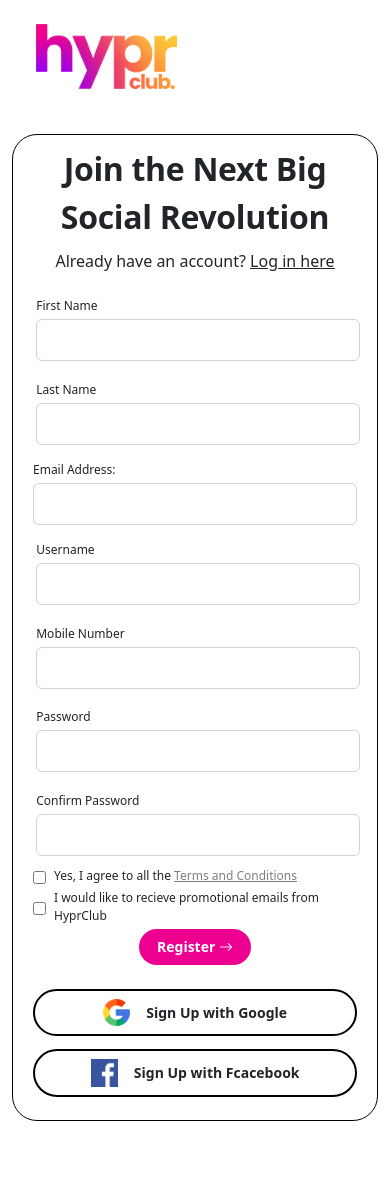
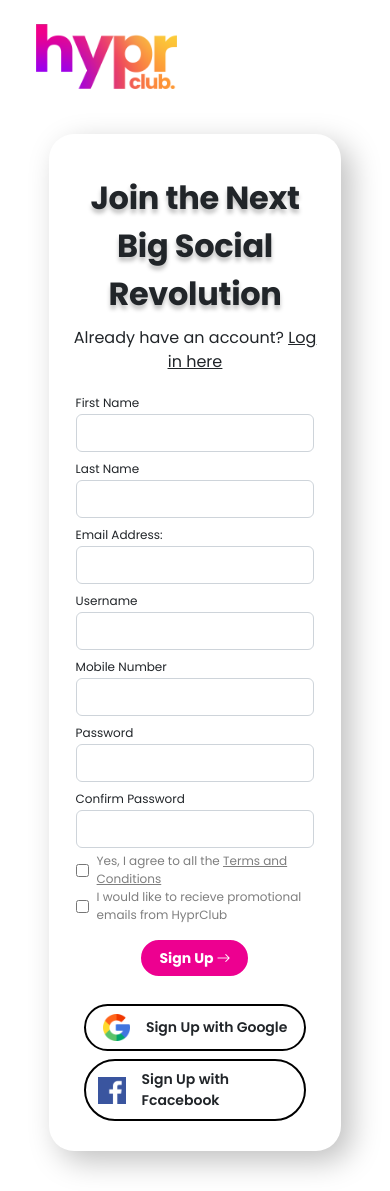
Before and after one commit to hyprclub/frontend-web, a React (Create React App) app in the folder frontend-hyprclub/: page /register in a window 390 px wide. Before the commit the page ends 1161 px from the top, so only its background shows below. Built offline with nearby package versions, Linux system fonts and the light colour scheme.

Commit message:
fixed some responsive and css issues

```diff
--- a/frontend-hyprclub/package.json
+++ b/frontend-hyprclub/package.json
@@ -13,6 +13,7 @@
     "@types/react-dom": "^17.0.11",
     "bootstrap": "^5.1.3",
     "bootstrap-icons": "^1.7.2",
+    "clsx": "^1.1.1",
     "react": "^17.0.2",
     "react-bootstrap": "^2.0.3",
     "react-dom": "^17.0.2",
--- a/frontend-hyprclub/public/index.html
+++ b/frontend-hyprclub/public/index.html
@@ -10,6 +10,10 @@
       content="Web site created using create-react-app"
     />
     <link rel="apple-touch-icon" href="%PUBLIC_URL%/logo192.png" />
+
+    <link rel="preconnect" href="https://fonts.googleapis.com">
+    <link rel="preconnect" href="https://fonts.gstatic.com" crossorigin>
+    <link href="https://fonts.googleapis.com/css2?family=Poppins:wght@100;200;300;400;600;700&display=swap" rel="stylesheet">
     <!--
       manifest.json provides metadata used when your web app is installed on a
       user's mobile device or desktop. See https://developers.google.com/web/fundamentals/web-app-manifest/
--- a/frontend-hyprclub/src/components/inputField/Input.tsx
+++ b/frontend-hyprclub/src/components/inputField/Input.tsx
@@ -1,7 +1,7 @@
 import React from 'react'
 import { FormControl } from 'react-bootstrap';
 import './input.css';
-
+import clsx from 'clsx';
 interface Input{
     half: boolean,
     lableText: string,
@@ -15,7 +15,7 @@ const InputField = ({half, lableText, typeOfInput}: Input) => {
             <FormControl
             required
             type={typeOfInput}
-            className='p-2 mb-2 inputItself'
+            className={clsx('mb-1 inputItself')}
             aria-label="Recipient's username"
             aria-describedby="basic-addon2"
             />
--- a/frontend-hyprclub/src/components/inputField/input.css
+++ b/frontend-hyprclub/src/components/inputField/input.css
@@ -1,14 +1,15 @@
 .fullWidth{
     width: 100%;
+    padding: 0 7px;
 }
 
 .halfWidth{
-    width: 48%;
-    margin: 1%;
+    width: 50%;
+    padding: 0 7px;
 }
 
 label {
-    margin-bottom: 4px !important;
+    /* margin-bottom: 4px !important; */
     font-weight: 500 !important;
     font-size: 12px !important;
 }
@@ -17,7 +18,7 @@ label {
     border-radius: 6px !important;
 }
 
-@media only screen and (max-width: 600px) {
+@media only screen and (max-width: 768px) {
     .halfWidth{
         width: 100%;
     }
--- a/frontend-hyprclub/src/components/loginSignUpBtn/button.css
+++ b/frontend-hyprclub/src/components/loginSignUpBtn/button.css
@@ -7,3 +7,14 @@
     line-height: 20px !important;
     padding: 5px 15px !important;
 }
+
+.buttonItself:hover{
+    color: #ED0090 !important;
+    border: 3px solid #ED0090 !important;
+    border-radius: 90px !important;
+    font-weight: bold !important;
+    font-size: 14px !important;
+    line-height: 20px !important;
+    padding: 5px 15px !important;
+    background: white !important;
+}
--- a/frontend-hyprclub/src/components/socialLogins/SocialLogins.tsx
+++ b/frontend-hyprclub/src/components/socialLogins/SocialLogins.tsx
@@ -1,18 +1,20 @@
+import clsx from 'clsx';
 import React from 'react';
 import './socials.css';
 
 interface Purpose {
-    purpose: string
+    purpose: string,
+    login: boolean
 }
 
-const SocialLogins = ({purpose}: Purpose) => {
+const SocialLogins = ({login,purpose}: Purpose) => {
     return (
-        <div className='text-center mt-4'>
-            <div className="Login">
+        <div className={clsx(' mt-4 justify-content-center mb-3', !login ? 'row' : "d-flex flex-column align-items-center")}>
+            <div className={clsx(" m-1 ", !login ? 'col-md-5 register' : "Login")}>
                 <img className='me-3 googleImg' src="images/Google.png" alt="google" />
                 <p className='socialLoginText'>{purpose} with Google</p>
             </div>
-            <div className="Login">
+            <div className={clsx(" m-1 ", !login ? 'col-md-5 register' : " Login")}>
                 <img className='me-3 googleImg' src="images/Facebook.png" alt="google" />
                 <p className='socialLoginText'>{purpose} with Fcacebook</p>
             </div>
--- a/frontend-hyprclub/src/components/socialLogins/socials.css
+++ b/frontend-hyprclub/src/components/socialLogins/socials.css
@@ -3,7 +3,6 @@
     font-size: 14px;
     margin-bottom: 0;
 }
-
 .Login{
     display: flex;
     justify-content: center;
@@ -12,8 +11,29 @@
     border-radius: 35.5px;
     padding: 8px 0;
     margin-bottom: 13px;
+    width: 60% !important ;
+    cursor: pointer;
+}
+.register{
+    display: flex;
+    cursor: pointer;
+    justify-content: center;
+    align-items: center;
+    border: 2px solid #000000;
+    border-radius: 35.5px;
+    padding: 8px 0;
+    margin-bottom: 13px;
+    width: 80% !important;
 }
 
 .googleImg{
     width: 27.34px;
 }
+
+
+
+@media only screen and (max-width: 600px) {
+    .Login{
+        width: 80% !important;
+    }
+  }
--- a/frontend-hyprclub/src/index.css
+++ b/frontend-hyprclub/src/index.css
@@ -6,7 +6,7 @@
 }
 
 body{
-    font-family: 'Poppins', sans-serif;
+    font-family: 'Poppins', sans-serif !important;
 }
 
 
--- a/frontend-hyprclub/src/screens/Login/Login.tsx
+++ b/frontend-hyprclub/src/screens/Login/Login.tsx
@@ -22,7 +22,7 @@ const Login = () => {
                                     <p className="forgotPassword"><a href="#" className='link'>Forgot Password?</a></p>
                                 <ButtonItself btnPurpose={"Login"}/>
                             </Form>
-                                    <SocialLogins purpose={"Login"}/>
+                                <SocialLogins login={true} purpose={"Login"}/>
                     </div>
                 </div>
             </div>
--- a/frontend-hyprclub/src/screens/Login/login.css
+++ b/frontend-hyprclub/src/screens/Login/login.css
@@ -3,11 +3,12 @@
 }
 
 .loginForm{
-    border: 1px solid black;
     padding: 10px 50px;
     border-radius: 25px;
-    width: 45%;
+    width: 50%;
     margin-bottom: 40px;
+    box-shadow: 10px 10px 30px rgba(0, 0, 0, 0.25);
+
 }
 
 
@@ -15,6 +16,9 @@
     font-weight: bold;
     font-size: 40px;
     line-height: 48px;
+    text-shadow: 0px 4px 4px rgba(0, 0, 0, 0.25);
+    margin-top: 30px;
+
 }
 
 .subtitleText{
@@ -46,11 +50,11 @@
 }
 
 
-@media only screen and (max-width: 600px) {
+@media only screen and (max-width: 768px) {
     .loginForm{
-        width: 100% !important;
+        width: 95% !important;
         margin-top: 2.5vh;
-    padding: 10px 20px;
+        padding: 10px 20px;
 
     }
 
@@ -59,3 +63,17 @@
         letter-spacing: -0.01em;
     }
   }
+
+  @media only screen and (min-device-width: 768px) and (max-device-width: 991px) {
+    .loginForm{
+        width: 80% !important;
+        margin-top: 2.5vh;
+        padding: 10px 20px;
+
+    }
+
+    .loginHeaderText{
+        font-size: 32px;
+        letter-spacing: -0.01em;
+    }
+  }
--- a/frontend-hyprclub/src/screens/Regiter/Register.tsx
+++ b/frontend-hyprclub/src/screens/Regiter/Register.tsx
@@ -10,7 +10,7 @@ import './register.css';
 const Register = () => {
     return (
         <div>
-            <div className="container registerPage">
+            <div className="container-sm registerPage">
                 <Logo/>
                 <div className='d-flex justify-content-center'>
                     <div className="registerForm">
@@ -32,16 +32,18 @@ const Register = () => {
                                         <InputField typeOfInput='text' half={true} lableText={"Confirm Password"}/>
                                     </div>
                                     <div className='d-flex checkBoxTexts align-items-center'>
-                                        <input type="checkbox" /><label className='ms-2' htmlFor="">Yes, I agree to all the <a className='termsLink' href="#">Terms and Conditions</a></label>
+                                        <input id='terms' name='terms' type="checkbox" /><label className='ms-2' htmlFor="terms">Yes, I agree to all the <a className='termsLink' href="#">Terms and Conditions</a></label>
                                     </div>
                                     <div className='d-flex checkBoxTexts align-items-center'>
-                                        <input type="checkbox" /><label className='ms-2' htmlFor="">I would like to recieve promotional emails from HyprClub</label>
+                                        <input name='newsletter' id='newsletter' type="checkbox" /><label className='ms-2' htmlFor="newsletter">I would like to recieve promotional emails from HyprClub</label>
                                 </div>
-                            <ButtonItself btnPurpose={"Register"}/>
+                                    <div className='mt-3'>
+                                        <ButtonItself btnPurpose={"Sign Up"}/>
+                                    </div>
 
                                 </Form>
                             </div>
-                            <SocialLogins purpose={"Sign Up"}/>
+                                    <SocialLogins login={false} purpose={"Sign Up"}/>
                     </div>
                 </div>
             </div>
--- a/frontend-hyprclub/src/screens/Regiter/register.css
+++ b/frontend-hyprclub/src/screens/Regiter/register.css
@@ -3,30 +3,38 @@
 }
 
 .registerForm{
-    border: 1px solid black;
+    box-shadow: 10px 10px 30px rgba(0, 0, 0, 0.25);
+    border-radius: 27px;
     padding: 10px 50px;
     border-radius: 25px;
-    width: 50%;
+    width: 60%;
     margin-bottom: 40px;
 }
 
 .checkBoxTexts{
-    font-size:12;
-    color:"#7e7e7e"
+    font-size:12px !important;
+    color:#7e7e7e !important;
+    padding-left: 7px;
 }
 
+
+
+.checkBoxTexts input, .checkBoxTexts label{
+    cursor: pointer;
+}
 
 .registerHeaderText{
     font-weight: bold;
     font-size: 40px;
     line-height: 48px;
     padding: 0 20px;
+    text-shadow: 0px 4px 4px rgba(0, 0, 0, 0.25);
+    margin-top: 30px;
 }
 
 .subtitleText{
     font-weight: 500;
     font-size: 16px;
-
 }
 
 .subtitleText .createAccount{
@@ -55,9 +63,9 @@
 }
 
 
-@media only screen and (max-width: 600px) {
+@media only screen and (max-width: 768px) {
     .registerForm{
-        width: 100% !important;
+        width: 95% !important;
         margin-top: 2.5vh;
     padding: 10px 20px;
 
@@ -66,8 +74,24 @@
     .registerHeaderText{
         font-size: 32px;
         letter-spacing: -0.01em;
+        padding: 0;
     }
     .registeInputs{
         flex-direction: column;
     }
   }
+
+
+  @media only screen and (min-device-width: 768px) and (max-device-width: 991px) {
+    .registerForm{
+        width: 80% !important;
+        margin-top: 2.5vh;
+        padding: 10px 20px;
+
+    }
+
+    .registerHeaderText{
+        font-size: 32px;
+        letter-spacing: -0.01em;
+    }
+  }
```
Also changed, not shown: 1 other file (tests, documents, lock files or other folders).
